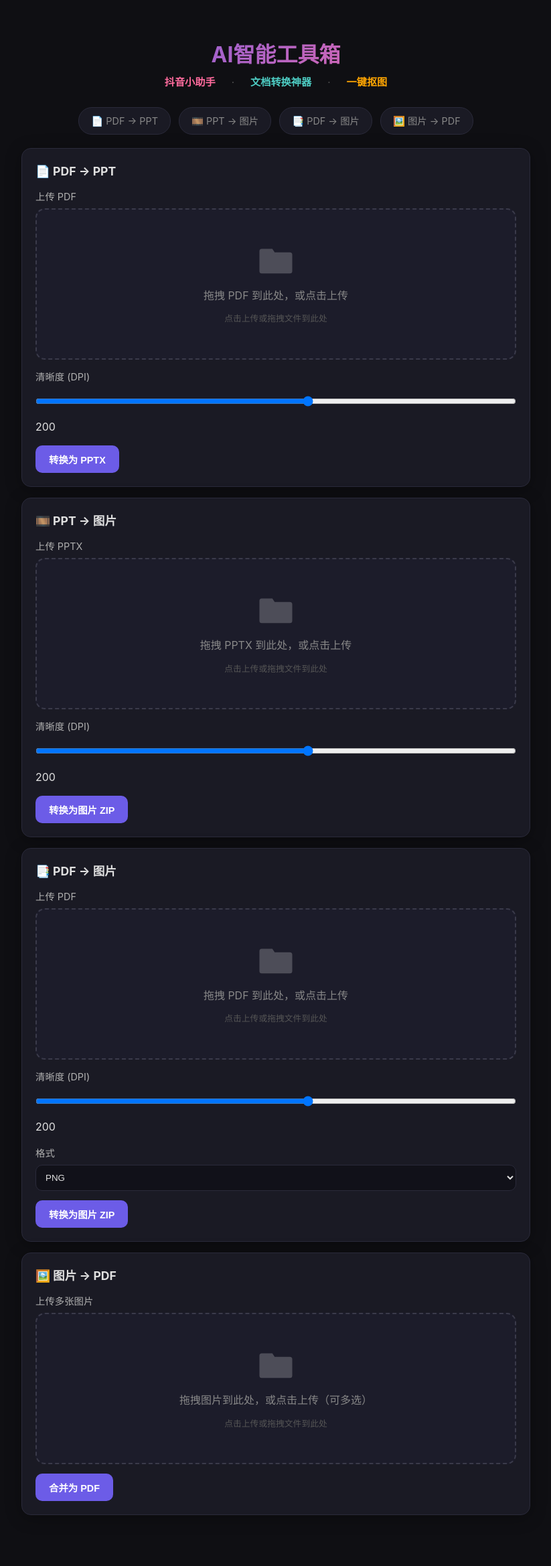
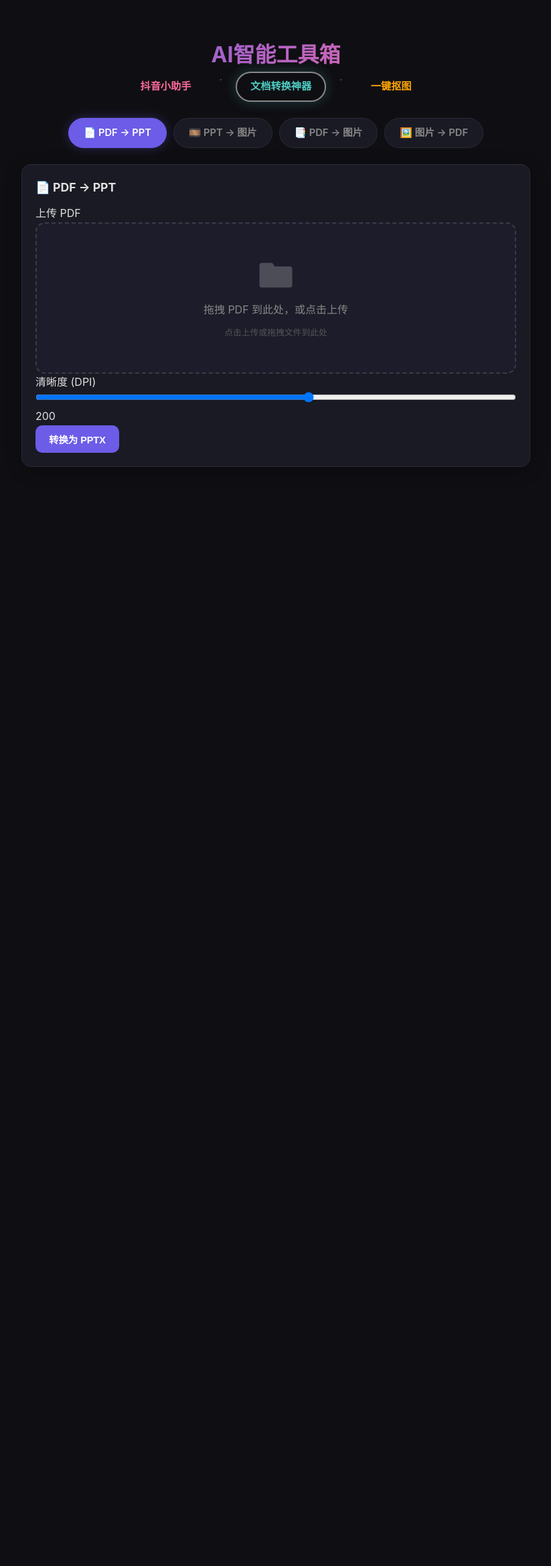
Before and after one commit to turbohung1991/Claude-code-project, a Flask app: page /convert in a window 1280 px wide. Shown: the whole page at 67% size, without its empty margins (228-1051 px from the left). After the commit the page ends 697 px from the top, so only its background shows below. Run offline with Flask 3, Linux system fonts and the light colour scheme.

Commit message:
feat: unified header with glow ring nav, convert page toggle panels

```diff
--- a/static/style.css
+++ b/static/style.css
@@ -600,3 +600,38 @@ body {
     .quality-options { justify-content: center; }
     .quality-option { min-width: 80px; padding: 8px 12px; font-size: 0.82rem; }
 }
+
+/* Subtitle nav pill buttons with glow */
+.subtitle-nav { display:flex; gap:20px; justify-content:center; flex-wrap:wrap; }
+.subtitle-nav a, .subtitle-nav span.current {
+    display:inline-block;
+    padding:8px 20px;
+    border-radius:24px;
+    font-size:0.95rem;
+    font-weight:600;
+    text-decoration:none;
+    transition:all 0.3s;
+    border:2px solid transparent;
+}
+.subtitle-nav a:hover, .subtitle-nav span.current {
+    border-color:rgba(255,255,255,0.4);
+    box-shadow: 0 0 20px rgba(255,255,255,0.12), 0 0 0 4px rgba(255,255,255,0.06);
+}
+.subtitle-nav a.douyin-link { color:#ff6b9d; }
+.subtitle-nav a.convert-link { color:#4ecdc4; }
+.subtitle-nav a.bg-link { color:#ffa502; }
+
+/* Convert anchor pills as toggle buttons */
+.convert-toggles { display:flex; gap:10px; justify-content:center; flex-wrap:wrap; margin-bottom:24px; position:sticky; top:12px; z-index:10; }
+.convert-toggles a {
+    padding:10px 22px; border-radius:24px; font-size:0.92rem; font-weight:600;
+    text-decoration:none; color:#888; background:#1a1a24; border:1.5px solid #2a2a3a;
+    transition:all 0.25s; cursor:pointer;
+}
+.convert-toggles a:hover { border-color:#6c5ce7; color:#e0e0e0; }
+.convert-toggles a.active {
+    background:#6c5ce7; color:#fff; border-color:#6c5ce7;
+    box-shadow:0 0 16px rgba(108,92,231,0.3);
+}
+.convert-panel { display:none; }
+.convert-panel.active { display:block; }
--- a/templates/convert.html
+++ b/templates/convert.html
@@ -3,96 +3,99 @@
 <head>
     <meta charset="UTF-8">
     <meta name="viewport" content="width=device-width, initial-scale=1.0">
-    <title>格式转换</title>
+    <title>文档转换神器</title>
     <link rel="stylesheet" href="/static/style.css">
     <style>
-        .nav-bar { display:flex; gap:8px; justify-content:center; margin-bottom:20px; }
-        .nav-link { padding:8px 18px; border-radius:20px; font-size:0.9rem; color:#888; text-decoration:none; background:#1a1a24; border:1px solid #2a2a3a; transition:all 0.2s; }
-        .nav-link:hover { color:#e0e0e0; border-color:#6c5ce7; }
-        .nav-link.active { background:#6c5ce7; color:#fff; border-color:#6c5ce7; }
-        .form-group { margin-bottom:14px; }
-        .form-group label { display:block; margin-bottom:6px; color:#b0b0b0; font-size:0.9rem; }
-        .form-group input[type=file], .form-group select, .form-group input[type=range] { width:100%; padding:10px; background:#111119; border:1px solid #2a2a3a; border-radius:10px; color:#e0e0e0; }
-        .result-box { margin-top:16px; padding:16px; background:#111119; border-radius:10px; border:1px solid #2a2a3a; }
-        .result-box a { color:#6c5ce7; }
     </style>
 </head>
 <body>
     <div class="container">
         <header class="header">
             <h1>AI智能工具箱</h1>
-            <p class="subtitle" style="display:flex; gap:24px; justify-content:center; flex-wrap:wrap;">
-                <a href="/" style="color:#ff6b9d; text-decoration:none; font-weight:600;">抖音小助手</a>
+            <div class="subtitle-nav">
+    <a href="/" class="douyin-link" style="">抖音小助手</a>
     <span style="color:#555;">·</span>
-                <span style="color:#4ecdc4; font-weight:600;">文档转换神器</span>
+    <a href="/convert" class="convert-link" style="border-color:rgba(255,255,255,0.5); box-shadow:0 0 18px rgba(78,205,196,0.25);">文档转换神器</a>
     <span style="color:#555;">·</span>
-                <a href="/bgremove" style="color:#ffa502; text-decoration:none; font-weight:600;">一键抠图</a>
-            </p>
+    <a href="/bgremove" class="bg-link" style="">一键抠图</a>
+</div>
         </header>
 
-        <!-- Anchor links -->
-        <div style="display:flex; gap:12px; justify-content:center; flex-wrap:wrap; margin-bottom:20px;">
-            <a href="#pdf-ppt" class="nav-link">📄 PDF → PPT</a>
-            <a href="#ppt-images" class="nav-link">🎞️ PPT → 图片</a>
-            <a href="#pdf-images" class="nav-link">📑 PDF → 图片</a>
-            <a href="#images-pdf" class="nav-link">🖼️ 图片 → PDF</a>
+        <!-- Toggle buttons (sticky) -->
+        <div class="convert-toggles">
+            <a href="#!" class="active" data-panel="panel-pdf-ppt">📄 PDF → PPT</a>
+            <a href="#!" data-panel="panel-ppt-images">🎞️ PPT → 图片</a>
+            <a href="#!" data-panel="panel-pdf-images">📑 PDF → 图片</a>
+            <a href="#!" data-panel="panel-images-pdf">🖼️ 图片 → PDF</a>
         </div>
 
-        <div class="card">
-            <h3 id="pdf-ppt">📄 PDF → PPT</h3>
+        <!-- Panel: PDF → PPT -->
+        <div class="card convert-panel active" id="panel-pdf-ppt">
+            <h3>📄 PDF → PPT</h3>
             <form id="form-pdf-ppt" enctype="multipart/form-data">
-                <div class="form-group"><label>上传 PDF</label><div class="drop-zone">
+                <div class="form-group"><label>上传 PDF</label>
+                    <div class="drop-zone">
                         <svg class="folder-icon" viewBox="0 0 64 48"><path d="M4 8a4 4 0 014-4h18l4 6h26a4 4 0 014 4v28a4 4 0 01-4 4H8a4 4 0 01-4-4V8z" fill="currentColor" stroke="none"/></svg>
                         <span class="drop-text">拖拽 PDF 到此处，或点击上传</span>
                         <span class="drop-hint">点击上传或拖拽文件到此处</span>
                         <input type="file" name="file" accept=".pdf">
-</div></div>
-                <div class="form-group"><label>清晰度 (DPI)</label><input type="range" name="dpi" min="72" max="300" value="200" step="10" oninput="this.nextElementSibling.textContent=this.value"><span>200</span></div>
+                    </div>
+                </div>
+                <div class="form-group"><label>清晰度 (DPI)</label><input type="range" name="dpi" min="72" max="300" value="200" step="10" oninput="this.nextElementSibling.textContent=this.value" style="width:100%"><span>200</span></div>
                 <button type="submit" class="btn btn-primary">转换为 PPTX</button>
             </form>
             <div class="result-box hidden" id="result-1"></div>
         </div>
 
-        <div class="card">
-            <h3 id="ppt-images">🎞️ PPT → 图片</h3>
+        <!-- Panel: PPT → 图片 -->
+        <div class="card convert-panel" id="panel-ppt-images">
+            <h3>🎞️ PPT → 图片</h3>
             <form id="form-ppt-images" enctype="multipart/form-data">
-                <div class="form-group"><label>上传 PPTX</label><div class="drop-zone">
+                <div class="form-group"><label>上传 PPTX</label>
+                    <div class="drop-zone">
                         <svg class="folder-icon" viewBox="0 0 64 48"><path d="M4 8a4 4 0 014-4h18l4 6h26a4 4 0 014 4v28a4 4 0 01-4 4H8a4 4 0 01-4-4V8z" fill="currentColor" stroke="none"/></svg>
                         <span class="drop-text">拖拽 PPTX 到此处，或点击上传</span>
                         <span class="drop-hint">点击上传或拖拽文件到此处</span>
                         <input type="file" name="file" accept=".pptx">
-</div></div>
-                <div class="form-group"><label>清晰度 (DPI)</label><input type="range" name="dpi" min="72" max="300" value="200" step="10" oninput="this.nextElementSibling.textContent=this.value"><span>200</span></div>
+                    </div>
+                </div>
+                <div class="form-group"><label>清晰度 (DPI)</label><input type="range" name="dpi" min="72" max="300" value="200" step="10" oninput="this.nextElementSibling.textContent=this.value" style="width:100%"><span>200</span></div>
                 <button type="submit" class="btn btn-primary">转换为图片 ZIP</button>
             </form>
             <div class="result-box hidden" id="result-2"></div>
         </div>
 
-        <div class="card">
-            <h3 id="pdf-images">📑 PDF → 图片</h3>
+        <!-- Panel: PDF → 图片 -->
+        <div class="card convert-panel" id="panel-pdf-images">
+            <h3>📑 PDF → 图片</h3>
             <form id="form-pdf-images" enctype="multipart/form-data">
-                <div class="form-group"><label>上传 PDF</label><div class="drop-zone">
+                <div class="form-group"><label>上传 PDF</label>
+                    <div class="drop-zone">
                         <svg class="folder-icon" viewBox="0 0 64 48"><path d="M4 8a4 4 0 014-4h18l4 6h26a4 4 0 014 4v28a4 4 0 01-4 4H8a4 4 0 01-4-4V8z" fill="currentColor" stroke="none"/></svg>
                         <span class="drop-text">拖拽 PDF 到此处，或点击上传</span>
                         <span class="drop-hint">点击上传或拖拽文件到此处</span>
                         <input type="file" name="file" accept=".pdf">
-</div></div>
-                <div class="form-group"><label>清晰度 (DPI)</label><input type="range" name="dpi" min="72" max="300" value="200" step="10" oninput="this.nextElementSibling.textContent=this.value"><span>200</span></div>
+                    </div>
+                </div>
+                <div class="form-group"><label>清晰度 (DPI)</label><input type="range" name="dpi" min="72" max="300" value="200" step="10" oninput="this.nextElementSibling.textContent=this.value" style="width:100%"><span>200</span></div>
                 <div class="form-group"><label>格式</label><select name="format"><option value="PNG">PNG</option><option value="JPEG">JPEG</option></select></div>
                 <button type="submit" class="btn btn-primary">转换为图片 ZIP</button>
             </form>
             <div class="result-box hidden" id="result-3"></div>
         </div>
 
-        <div class="card">
-            <h3 id="images-pdf">🖼️ 图片 → PDF</h3>
+        <!-- Panel: 图片 → PDF -->
+        <div class="card convert-panel" id="panel-images-pdf">
+            <h3>🖼️ 图片 → PDF</h3>
             <form id="form-images-pdf" enctype="multipart/form-data">
-                <div class="form-group"><label>上传多张图片</label><div class="drop-zone">
+                <div class="form-group"><label>上传多张图片</label>
+                    <div class="drop-zone">
                         <svg class="folder-icon" viewBox="0 0 64 48"><path d="M4 8a4 4 0 014-4h18l4 6h26a4 4 0 014 4v28a4 4 0 01-4 4H8a4 4 0 01-4-4V8z" fill="currentColor" stroke="none"/></svg>
                         <span class="drop-text">拖拽图片到此处，或点击上传（可多选）</span>
                         <span class="drop-hint">点击上传或拖拽文件到此处</span>
                         <input type="file" name="files" accept="image/*" multiple>
-</div></div>
+                    </div>
+                </div>
                 <button type="submit" class="btn btn-primary">合并为 PDF</button>
             </form>
             <div class="result-box hidden" id="result-4"></div>
@@ -100,31 +103,16 @@
     </div>
 
     <script>
-    function bindForm(id, url) {
-        const form = document.getElementById(id);
-        const result = document.getElementById('result-' + id.split('-').pop());
-        form.addEventListener('submit', async (e) => {
+    // Panel toggle
+    document.querySelectorAll(".convert-toggles a").forEach(link => {
+        link.addEventListener("click", e => {
             e.preventDefault();
-            const fd = new FormData(form);
-            result.classList.remove('hidden');
-            result.innerHTML = '<span style="color:#888;">处理中...</span>';
-            try {
-                const resp = await fetch(url, { method: 'POST', body: fd });
-                if (!resp.ok) { const err = await resp.json(); throw new Error(err.error); }
-                const blob = await resp.blob();
-                const downloadUrl = URL.createObjectURL(blob);
-                const disp = resp.headers.get('Content-Disposition') || '';
-                const name = disp.match(/filename="?(.+?)"?$/)?.[1] || 'download';
-                result.innerHTML = `<a href="${downloadUrl}" download="${name}" class="btn btn-success">下载 ${name}</a>`;
-            } catch (err) {
-                result.innerHTML = `<span style="color:#ff6b6b;">${err.message}</span>`;
-            }
+            document.querySelectorAll(".convert-toggles a").forEach(l => l.classList.remove("active"));
+            link.classList.add("active");
+            document.querySelectorAll(".convert-panel").forEach(p => p.classList.remove("active"));
+            document.getElementById(link.dataset.panel).classList.add("active");
         });
-    }
-    bindForm('form-pdf-ppt', '/api/convert/pdf-to-ppt');
-    bindForm('form-ppt-images', '/api/convert/ppt-to-images');
-    bindForm('form-pdf-images', '/api/convert/pdf-to-images');
-    bindForm('form-images-pdf', '/api/convert/images-to-pdf');
+    });
 
     // Drop zone drag-and-drop
     document.querySelectorAll(".drop-zone").forEach(zone => {
@@ -148,6 +136,33 @@ document.querySelectorAll(".drop-zone").forEach(zone => {
         });
     });
 
+    // Form handlers
+    function bindForm(id, url) {
+        const form = document.getElementById(id);
+        const num = id.split("-").pop();
+        const result = document.getElementById("result-" + ({"pdf-ppt":"1","ppt-images":"2","pdf-images":"3","images-pdf":"4"}[id]));
+        form.addEventListener("submit", async (e) => {
+            e.preventDefault();
+            const fd = new FormData(form);
+            result.classList.remove("hidden");
+            result.innerHTML = '<span style="color:#888;">处理中...</span>';
+            try {
+                const resp = await fetch(url, { method: "POST", body: fd });
+                if (!resp.ok) { const err = await resp.json(); throw new Error(err.error); }
+                const blob = await resp.blob();
+                const downloadUrl = URL.createObjectURL(blob);
+                const disp = resp.headers.get("Content-Disposition") || "";
+                const name = disp.match(/filename="?(.+?)"?$/)?.[1] || "download";
+                result.innerHTML = `<a href="\${downloadUrl}" download="\${name}" class="btn btn-success">下载 \${name}</a>`;
+            } catch (err) {
+                result.innerHTML = `<span style="color:#ff6b6b;">\${err.message}</span>`;
+            }
+        });
+    }
+    bindForm("form-pdf-ppt", "/api/convert/pdf-to-ppt");
+    bindForm("form-ppt-images", "/api/convert/ppt-to-images");
+    bindForm("form-pdf-images", "/api/convert/pdf-to-images");
+    bindForm("form-images-pdf", "/api/convert/images-to-pdf");
     </script>
 </body>
 </html>
```
Also changed, not shown: templates/bgremove.html (+7 -7 lines), templates/index.html (+7 -7 lines). Lines whose indentation alone changed are shown as unchanged.
